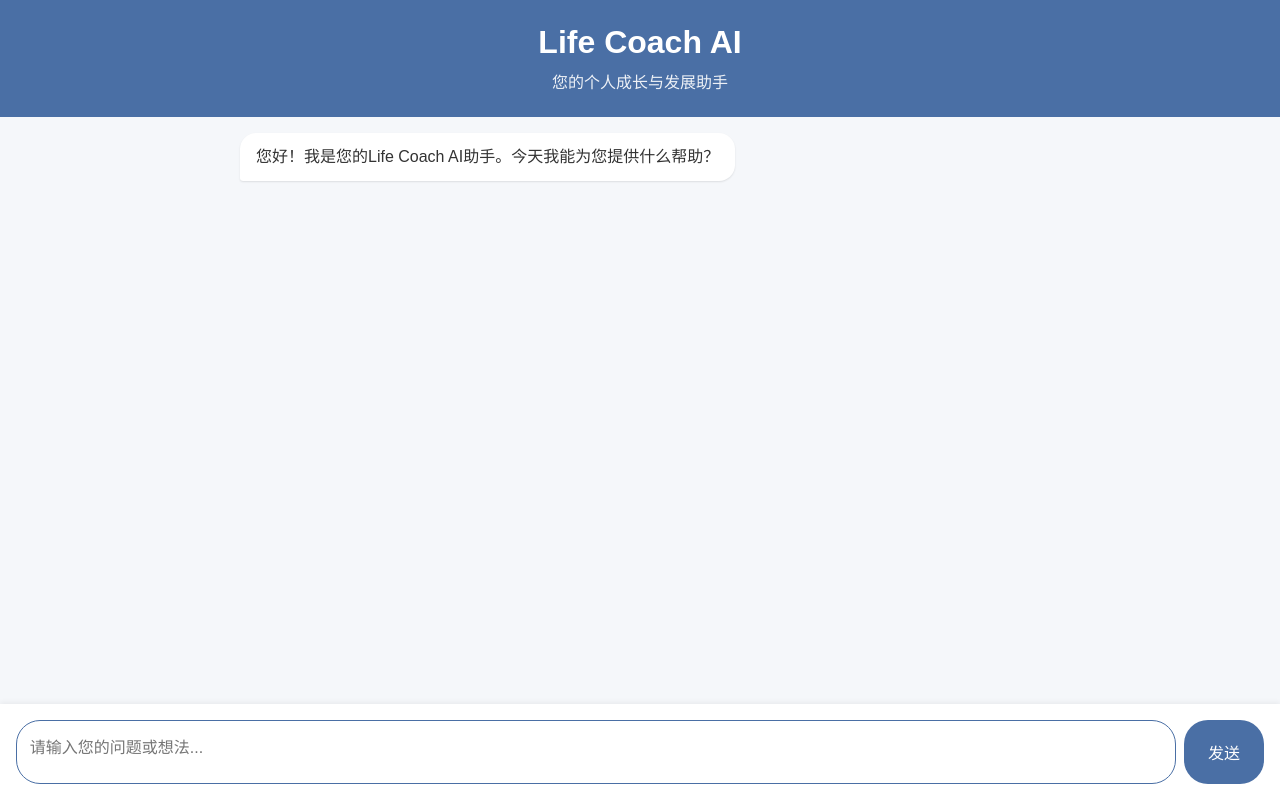
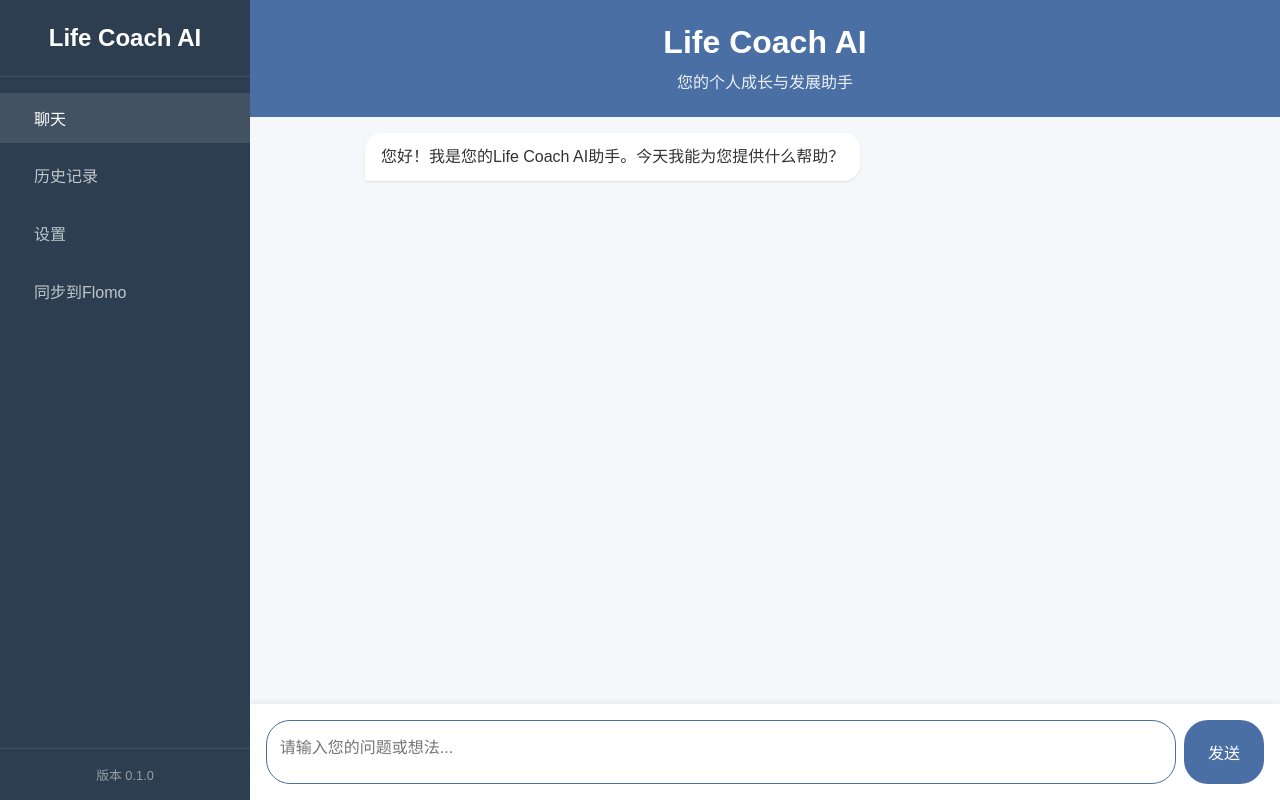
Before and after one commit to popocorn2025/life-coach, a website: page index.html in a window 1280 px wide. Drawn offline with Linux system fonts and the light colour scheme.

Commit message:
初始化Life Coach AI项目，包含前后端代码和配置文件

```diff
--- a/index.html
+++ b/index.html
@@ -7,6 +7,25 @@
     <link rel="stylesheet" href="styles.css">
 </head>
 <body>
+    <!-- 侧边栏 -->
+    <aside class="sidebar">
+        <div class="sidebar-header">
+            <h2>Life Coach AI</h2>
+        </div>
+        <nav class="sidebar-nav">
+            <ul>
+                <li><a href="#" class="active"><i class="icon-chat"></i>聊天</a></li>
+                <li><a href="#"><i class="icon-history"></i>历史记录</a></li>
+                <li><a href="#"><i class="icon-settings"></i>设置</a></li>
+                <li><a href="#"><i class="icon-sync"></i>同步到Flomo</a></li>
+            </ul>
+        </nav>
+        <div class="sidebar-footer">
+            <p>版本 0.1.0</p>
+        </div>
+    </aside>
+
+    <div class="main-content">
         <!-- 顶部标题区 -->
         <header class="header">
             <h1>Life Coach AI</h1>
@@ -28,6 +47,7 @@
             <textarea id="user-input" placeholder="请输入您的问题或想法..." rows="2"></textarea>
             <button id="send-button">发送</button>
         </footer>
+    </div>
 
     <script src="script.js"></script>
 </body>
--- a/package.json
+++ b/package.json
@@ -2,6 +2,10 @@
   "dependencies": {
     "axios": "^1.8.4",
     "cors": "^2.8.5",
+    "dotenv": "^16.4.7",
     "express": "^4.21.2"
+  },
+  "scripts": {
+    "start": "node server.js"
   }
 }
--- a/script.js
+++ b/script.js
@@ -4,6 +4,7 @@ document.addEventListener('DOMContentLoaded', () => {
     const chatMessages = document.getElementById('chat-messages');
     const userInput = document.getElementById('user-input');
     const sendButton = document.getElementById('send-button');
+    const syncButton = document.querySelector('.icon-sync').parentElement;
 
     // 发送消息函数
     async function sendMessage() {
@@ -81,4 +82,56 @@ document.addEventListener('DOMContentLoaded', () => {
 
     // 自动聚焦到输入框
     userInput.focus();
+
+    // 同步到Flomo功能
+    syncButton.addEventListener('click', async (e) => {
+        e.preventDefault();
+
+        // 获取所有聊天记录
+        const messages = Array.from(chatMessages.querySelectorAll('.message'));
+        if (messages.length === 0) {
+            alert('没有可同步的聊天记录');
+            return;
+        }
+
+        try {
+            // 显示同步中状态
+            const syncStatus = addMessage('正在同步到Flomo...', 'ai');
+
+            // 准备同步数据
+            const syncData = messages.map(msg => {
+                const content = msg.querySelector('.message-content').textContent;
+                const isUser = msg.classList.contains('user-message');
+                return {
+                    role: isUser ? 'user' : 'ai',
+                    content: content
+                };
+            });
+
+            // 发送同步请求到后端
+            const response = await fetch('/api/sync-to-flomo', {
+                method: 'POST',
+                headers: {
+                    'Content-Type': 'application/json'
+                },
+                body: JSON.stringify({ messages: syncData })
+            });
+
+            if (!response.ok) {
+                throw new Error('同步失败');
+            }
+
+            const result = await response.json();
+
+            // 移除同步状态消息
+            chatMessages.removeChild(syncStatus);
+
+            // 显示同步结果
+            addMessage(result.success ? '同步到Flomo成功！' : '同步到Flomo失败：' + result.message, 'ai');
+
+        } catch (error) {
+            console.error('Sync Error:', error);
+            addMessage('同步到Flomo时发生错误，请稍后再试。', 'ai');
+        }
+    });
 });
--- a/styles.css
+++ b/styles.css
@@ -8,10 +8,76 @@
 
 body {
     display: flex;
-    flex-direction: column;
     height: 100vh;
     background-color: #f5f7fa;
     color: #333;
+    overflow: hidden;
+}
+
+/* 侧边栏样式 */
+.sidebar {
+    width: 250px;
+    background-color: #2c3e50;
+    color: white;
+    display: flex;
+    flex-direction: column;
+    height: 100%;
+    box-shadow: 2px 0 5px rgba(0,0,0,0.1);
+}
+
+.sidebar-header {
+    padding: 1.5rem;
+    text-align: center;
+    border-bottom: 1px solid rgba(255,255,255,0.1);
+}
+
+.sidebar-nav {
+    flex: 1;
+    padding: 1rem 0;
+}
+
+.sidebar-nav ul {
+    list-style: none;
+}
+
+.sidebar-nav li {
+    margin-bottom: 0.5rem;
+}
+
+.sidebar-nav a {
+    display: block;
+    padding: 0.8rem 1.5rem;
+    color: rgba(255,255,255,0.7);
+    text-decoration: none;
+    transition: all 0.3s ease;
+}
+
+.sidebar-nav a:hover,
+.sidebar-nav a.active {
+    background-color: rgba(255,255,255,0.1);
+    color: white;
+}
+
+.sidebar-nav i {
+    margin-right: 10px;
+    font-size: 1.1rem;
+}
+
+.sidebar-footer {
+    padding: 1rem;
+    text-align: center;
+    font-size: 0.8rem;
+    color: rgba(255,255,255,0.5);
+    border-top: 1px solid rgba(255,255,255,0.1);
+}
+
+/* 主内容区样式 */
+.main-content {
+    flex: 1;
+    display: flex;
+    flex-direction: column;
+    height: 100%;
+    overflow: hidden;
 }
 
 /* 顶部标题区样式 */
```
Also changed, not shown: server.js (+33 -3 lines), vercel.json (added), 3 other files. Lines whose indentation alone changed are shown as unchanged.
